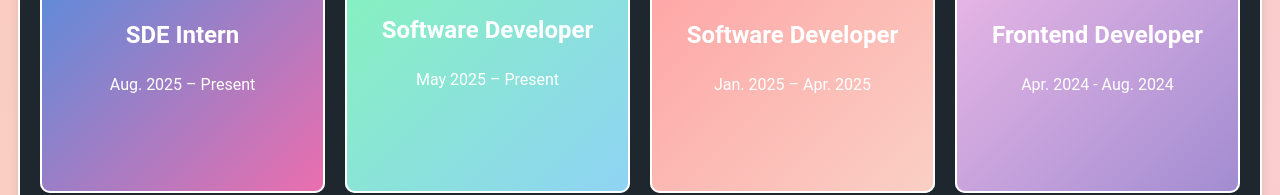
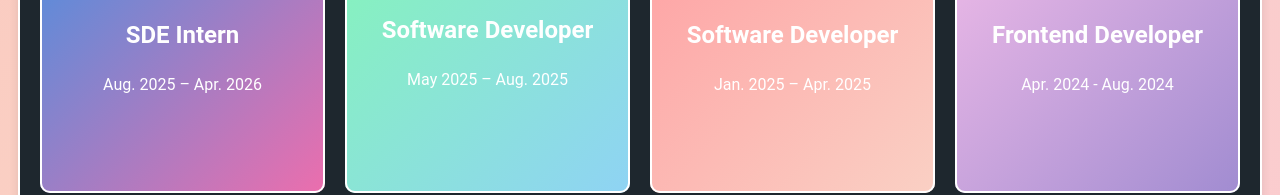
Before and after one commit to AlexanderPotiagalov/AlexanderPotiagalov.github.io, a React (Vite) app: page / in a window 1280 px wide. Shown: the part 943-1138 px from the top of the page. Built offline with nearby package versions, Linux system fonts and the light colour scheme.

Commit message:
Updated months of work experience.

```diff
--- a/src/Experience.jsx
+++ b/src/Experience.jsx
@@ -4,7 +4,7 @@ function Experience() {
   const experiences = [
     {
       title: "SDE Intern",
-      duration: "Aug. 2025 – Present",
+      duration: "Aug. 2025 – Apr. 2026",
       frontImage: "/DFO.png",
       imgStyle: { width: "220px", height: "60px" },
       backDescription: `
@@ -19,7 +19,7 @@ function Experience() {
     },
     {
       title: "Software Developer",
-      duration: "May 2025 – Present",
+      duration: "May 2025 – Aug. 2025",
       frontImage: "/GSDC.png",
       imgStyle: { width: "80px", height: "50px" },
       backDescription: `
```
